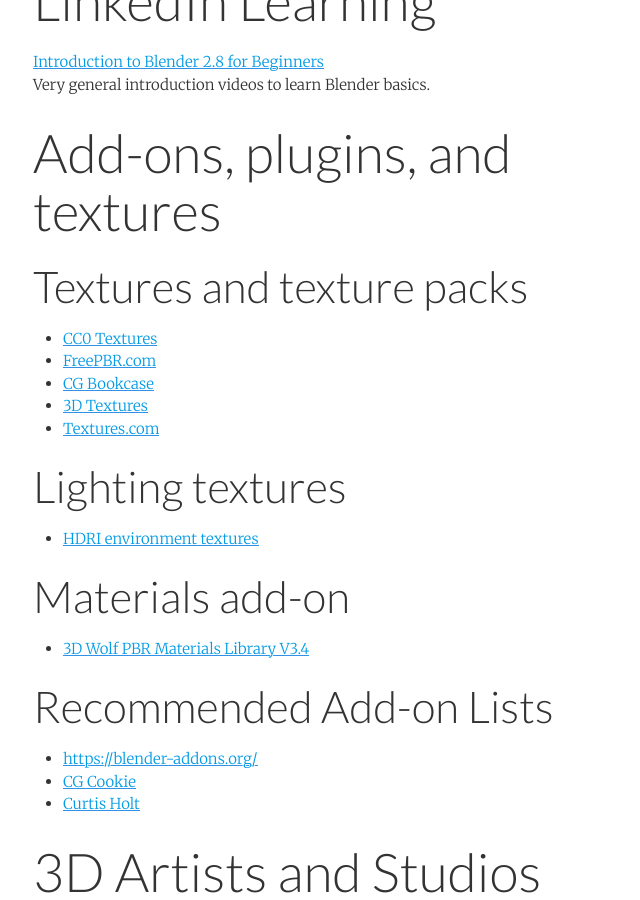
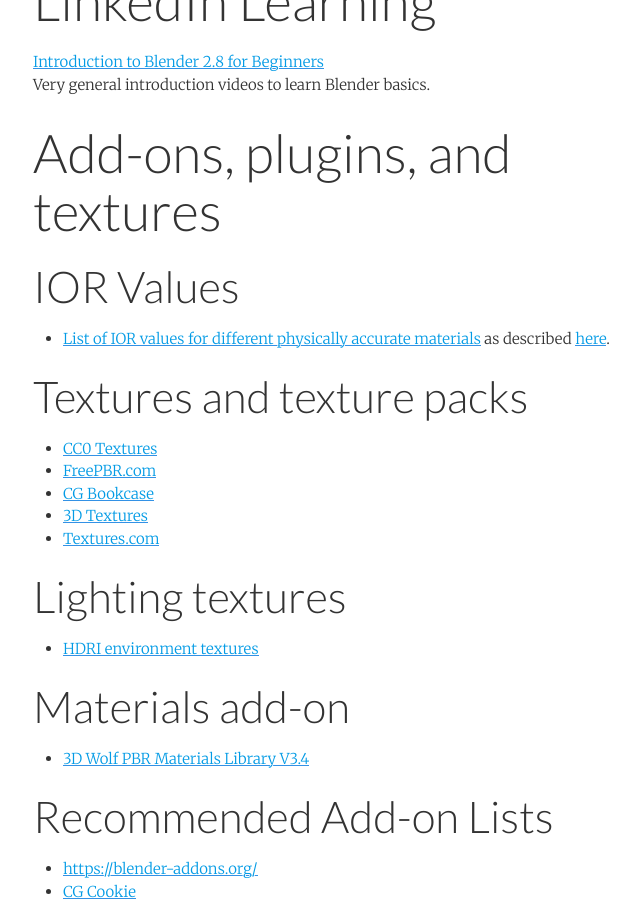
Before and after one commit to michael-collins/3d-modeling-rendering-animation-fa19--oer, a Jekyll site: the page built from blender/index.md, in a window 1280 px wide and 900 px high, scrolled down 1181 px. Shown: the whole window, without its empty margins (292-932 px from the left). Built offline with Jekyll 4.4.1, drawn with Linux system fonts in a browser that asks for light colours; nearby versions of some CDN libraries.

Commit message:
Update index.md

```diff
--- a/blender/index.md
+++ b/blender/index.md
@@ -34,6 +34,10 @@
 Very general introduction videos to learn Blender basics.
 
 ## Add-ons, plugins, and textures
+
+### IOR Values
+
+- [List of IOR values for different physically accurate materials](https://pixelandpoly.com/ior.html) as described [here](https://www.youtube.com/watch?reload=9&v=cvu5XYrZT6Q).
 
 ### Textures and texture packs
 
```
